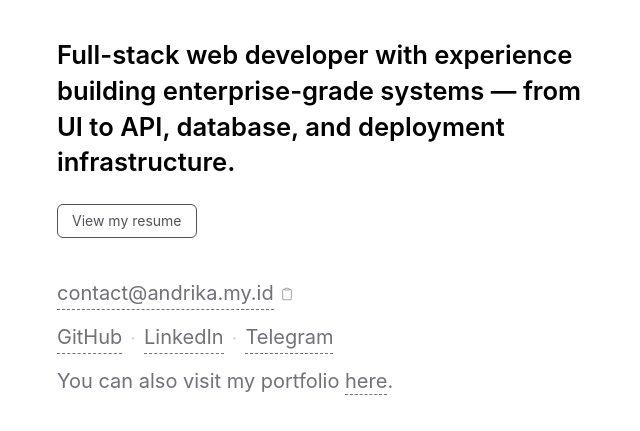
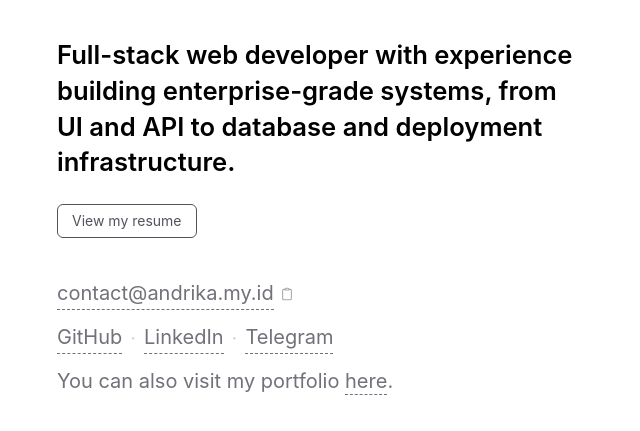
Before and after one commit to andrika33/andrika-portfolio, a plain HTML site: page index.html in a window 1280 px wide. Shown: the part 131-562 px from the top of the page, without its empty margins (319-959 px from the left). Drawn offline with nearby package versions, Linux system fonts and the light colour scheme.

Commit message:
replace em dash with natural phrasing in bio

```diff
--- a/index.html
+++ b/index.html
@@ -183,14 +183,14 @@
     const content = {
       id: {
         title: 'Full Stack Web Developer',
-        bio: 'Full-stack web developer dengan pengalaman membangun sistem enterprise — dari antarmuka hingga API, database, dan infrastruktur deployment.',
+        bio: 'Full-stack web developer dengan pengalaman membangun sistem enterprise, mulai dari antarmuka hingga API, database, dan infrastruktur deployment.',
         langBtn: 'EN',
         resume: 'Lihat resume saya',
         portfolio: 'Kamu juga bisa mengunjungi portfolio saya <a href="https://portfolio.andrika.my.id" target="_blank" rel="noopener" class="hover:text-zinc-700 dark:hover:text-zinc-200">di sini</a>.',
       },
       en: {
         title: 'Full Stack Web Developer',
-        bio: 'Full-stack web developer with experience building enterprise-grade systems — from UI to API, database, and deployment infrastructure.',
+        bio: 'Full-stack web developer with experience building enterprise-grade systems, from UI and API to database and deployment infrastructure.',
         langBtn: 'ID',
         resume: 'View my resume',
         portfolio: 'You can also visit my portfolio <a href="https://portfolio.andrika.my.id" target="_blank" rel="noopener" class="hover:text-zinc-700 dark:hover:text-zinc-200">here</a>.',
```
